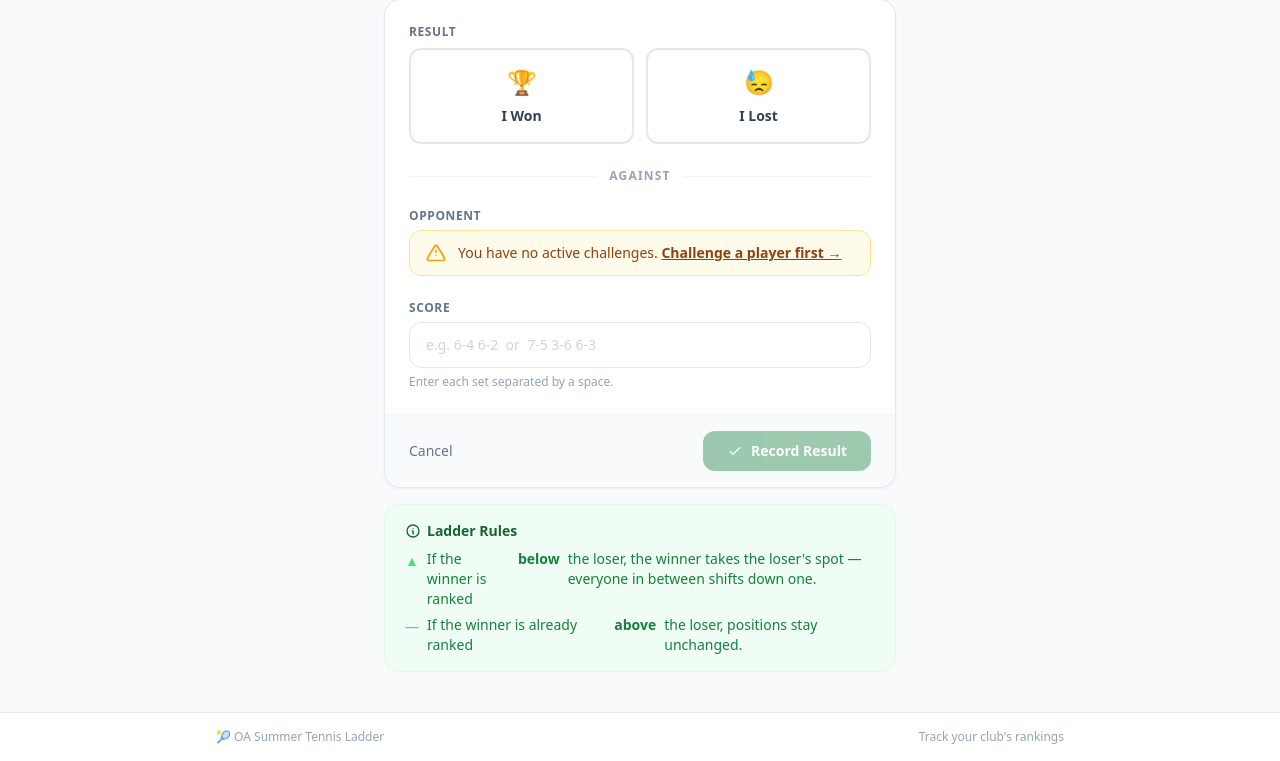
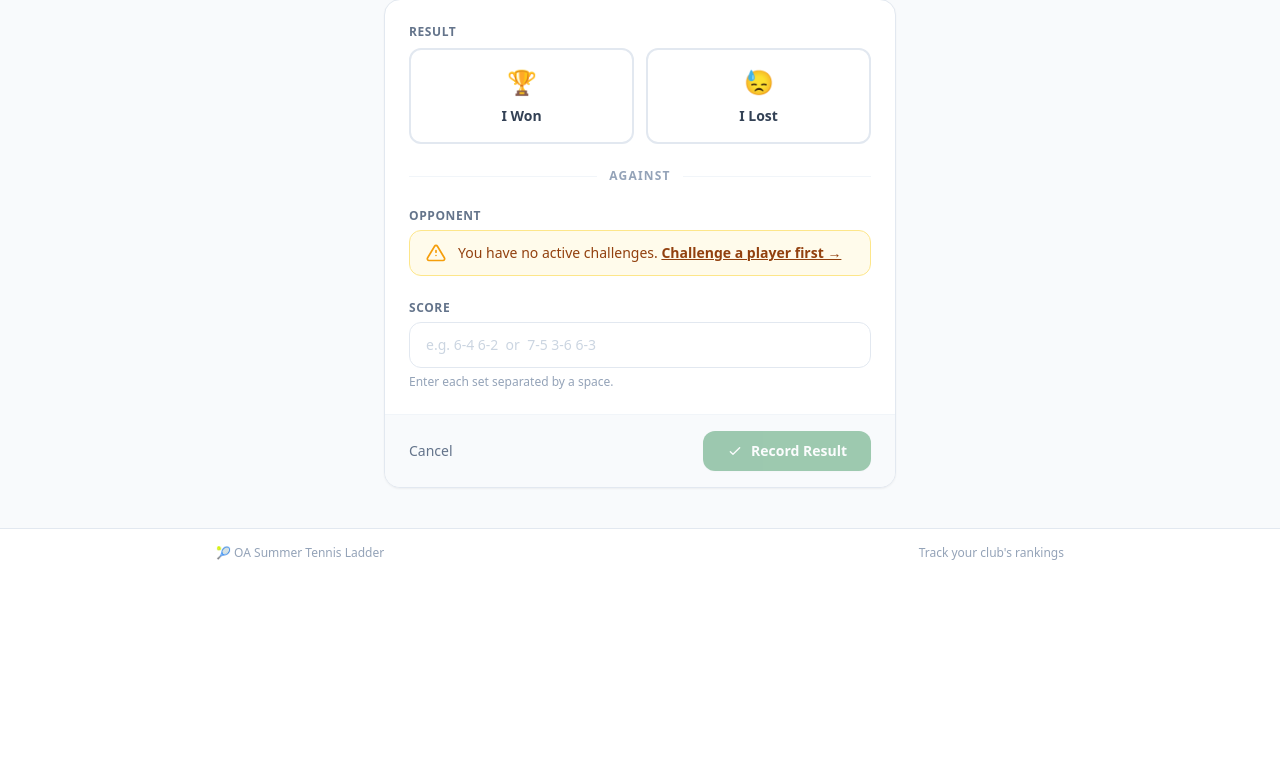
Before and after one commit to alexander9099/tennis-ladder, a Flask app: template templates/submit_match.html in a window 1280 px wide. Shown: the part 245-1006 px from the top of the page. After the commit the page ends 805 px from the top, so only its background shows below. Run offline with Flask 3, Linux system fonts and the light colour scheme; the template is opened without the code that fills it, so the values that code supplies are empty; parts of the project's set-up code (start-up, migrations or seed data) failed here and were passed over; some libraries are stand-ins or nearby versions.

Commit message:
commit 8
small changes to the recording results page.

```diff
--- a/templates/submit_match.html
+++ b/templates/submit_match.html
@@ -232,26 +232,6 @@
     </form>
   </div>
 
-  <!-- Rules card -->
-  <div class="mt-4 bg-green-50 border border-green-100 rounded-2xl px-5 py-4">
-    <h2 class="text-sm font-semibold text-green-800 mb-2 flex items-center gap-1.5">
-      <svg class="w-4 h-4" fill="none" stroke="currentColor" viewBox="0 0 24 24">
-        <path stroke-linecap="round" stroke-linejoin="round" stroke-width="2"
-              d="M13 16h-1v-4h-1m1-4h.01M21 12a9 9 0 11-18 0 9 9 0 0118 0z"/>
-      </svg>
-      Ladder Rules
-    </h2>
-    <ul class="text-sm text-green-700 space-y-1.5">
-      <li class="flex gap-2">
-        <span class="text-green-400 mt-0.5 shrink-0">▲</span>
-        If the winner is ranked <strong>below</strong> the loser, the winner takes the loser's spot — everyone in between shifts down one.
-      </li>
-      <li class="flex gap-2">
-        <span class="text-slate-400 mt-0.5 shrink-0">—</span>
-        If the winner is already ranked <strong>above</strong> the loser, positions stay unchanged.
-      </li>
-    </ul>
-  </div>
 
 </div>
 {% endblock %}
```
